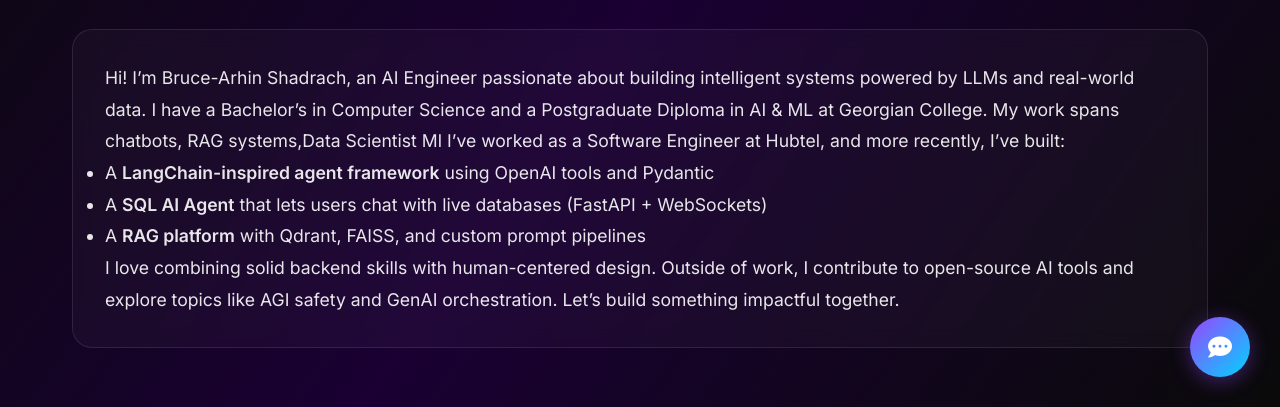
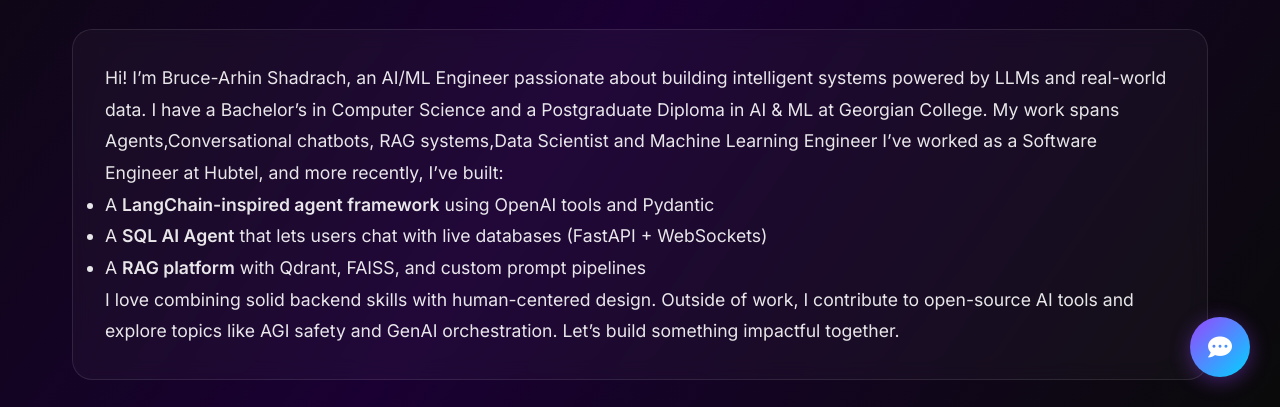
Before and after one commit to shadrach098/portfolio, a plain HTML site: page index.html in a window 1280 px wide. Shown: the part 393-800 px from the top of the page. Drawn offline with Linux system fonts and the light colour scheme.

Commit message:
index.html

```diff
--- a/index.html
+++ b/index.html
@@ -636,8 +636,8 @@
                 <p>
 
 
-                   Hi! I’m Bruce-Arhin Shadrach, an AI Engineer passionate about building intelligent systems powered by LLMs and real-world data.
-                    I have a Bachelor’s in Computer Science and a Postgraduate Diploma in AI & ML at Georgian College. My work spans chatbots, RAG systems,Data Scientist Ml
+                   Hi! I’m Bruce-Arhin Shadrach, an AI/ML Engineer passionate about building intelligent systems powered by LLMs and real-world data.
+                    I have a Bachelor’s in Computer Science and a Postgraduate Diploma in AI & ML at Georgian College. My work spans Agents,Conversational chatbots, RAG systems,Data Scientist and Machine Learning Engineer
                     I’ve worked as a Software Engineer at Hubtel, and more recently, I’ve built:
 
                     <ul>
```
